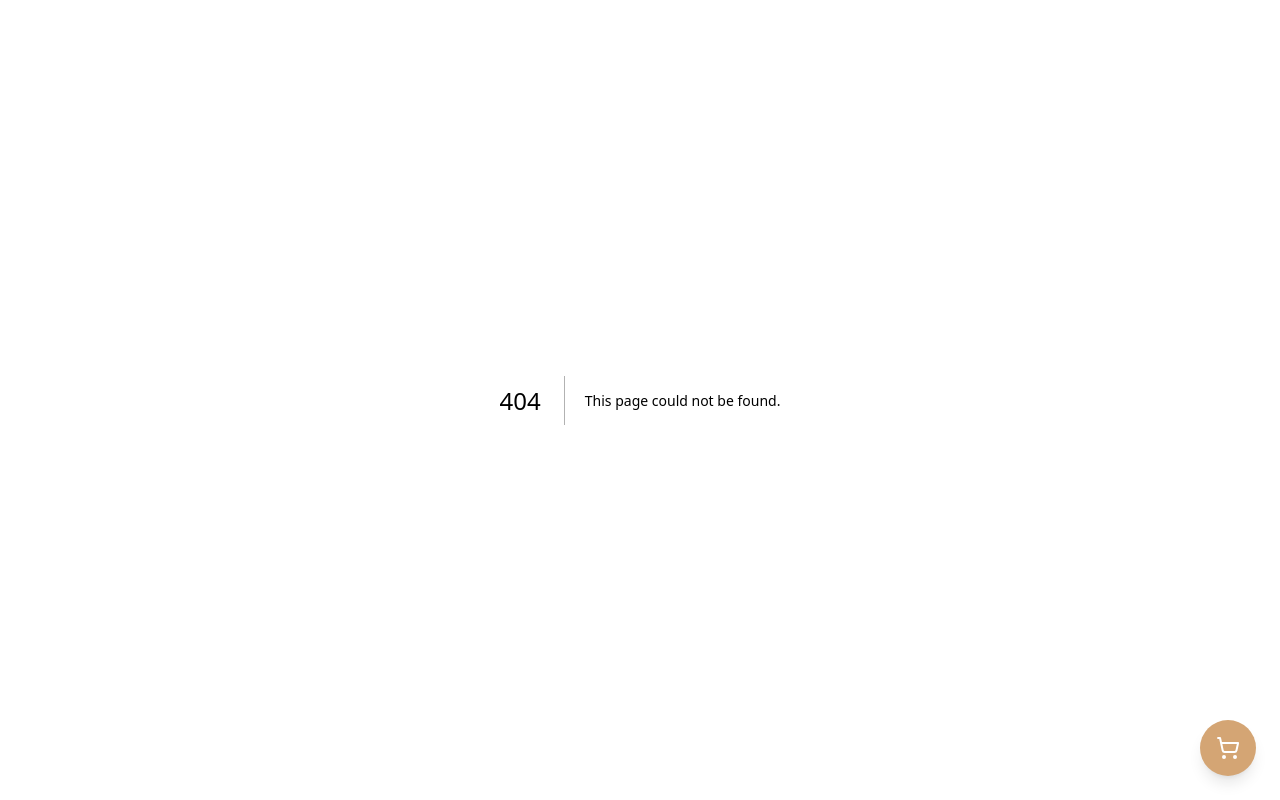
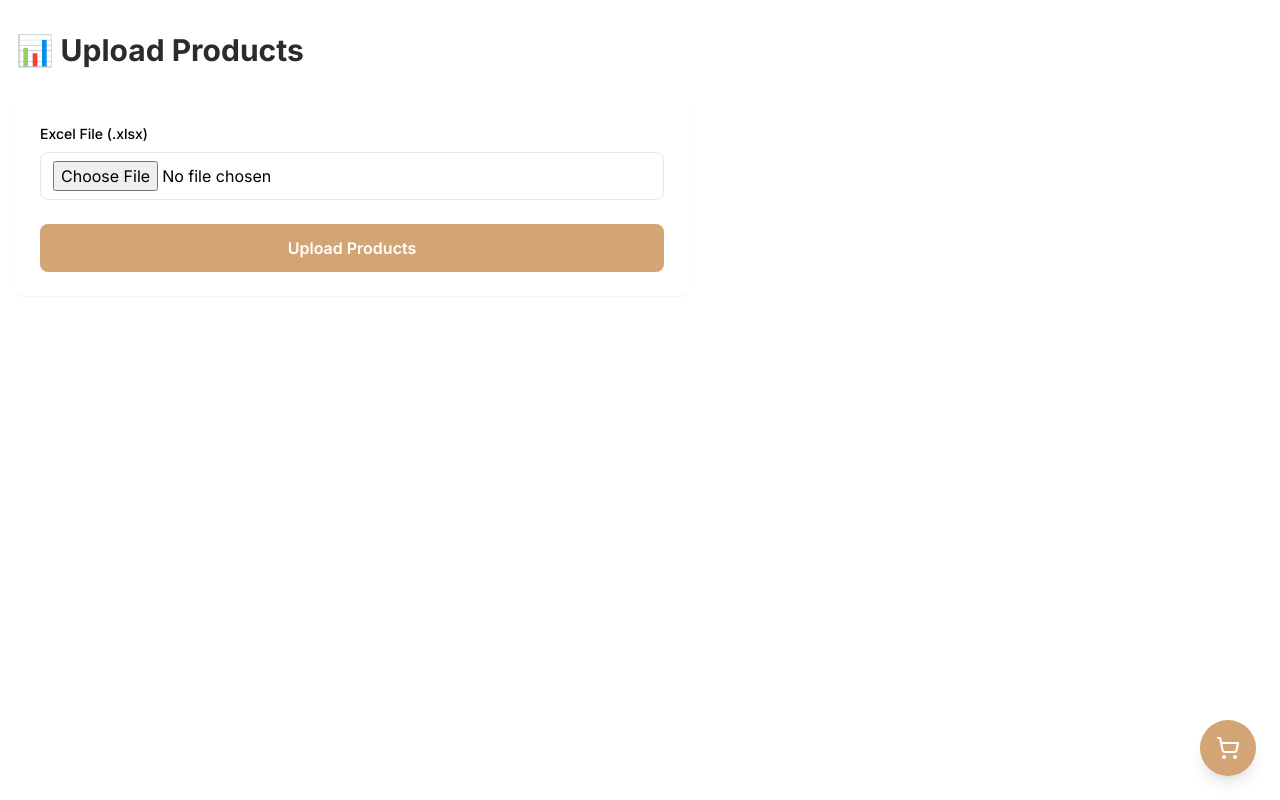
Before and after one commit to Nomac09/liquidation-nord, a Next.js app: page /ayooshi/upload in a window 1280 px wide. Before the commit this address had no page. Built offline with nearby package versions, Linux system fonts and the light colour scheme.

Commit message:
Add hidden admin panel at /ayooshi

```diff
--- /dev/null
+++ b/app/ayooshi/page.tsx
@@ -0,0 +1,5 @@
+import { redirect } from 'next/navigation'
+
+export default function AyooshiEntry() {
+  redirect('/ayooshi/dashboard')
+}
--- /dev/null
+++ b/app/ayooshi/upload/page.tsx
@@ -0,0 +1,83 @@
+'use client'
+
+import { useState } from 'react'
+
+export default function UploadPage() {
+  const [file, setFile] = useState<File | null>(null)
+  const [uploading, setUploading] = useState(false)
+  const [message, setMessage] = useState('')
+
+  const handleSubmit = async (e: React.FormEvent) => {
+    e.preventDefault()
+    if (!file) return
+
+    setUploading(true)
+    setMessage('')
+
+    const formData = new FormData()
+    formData.append('file', file)
+
+    try {
+      const response = await fetch('/api/upload-xlsx', {
+        method: 'POST',
+        body: formData,
+      })
+
+      const data = await response.json()
+
+      if (response.ok) {
+        setMessage(`✅ Uploaded ${data.imported} products, updated ${data.updated}`)
+        if (data.errors.length > 0) {
+          setMessage(prev => prev + `, ${data.errors.length} errors`)
+        }
+      } else {
+        setMessage(`❌ Error: ${data.error}`)
+      }
+    } catch (error) {
+      setMessage('❌ Upload failed')
+    } finally {
+      setUploading(false)
+    }
+  }
+
+  return (
+    <div className="container mx-auto px-4 py-8">
+      <h1 className="text-3xl font-bold text-anthracite mb-8">
+        📊 Upload Products
+      </h1>
+
+      <div className="bg-white p-6 rounded-lg shadow-sm max-w-2xl">
+        <form onSubmit={handleSubmit} className="space-y-6">
+          <div>
+            <label className="block text-sm font-medium mb-2">
+              Excel File (.xlsx)
+            </label>
+            <input
+              type="file"
+              accept=".xlsx"
+              onChange={(e) => setFile(e.target.files?.[0] || null)}
+              className="w-full px-3 py-2 border rounded-lg focus:outline-none focus:ring-2 focus:ring-oak"
+              required
+            />
+          </div>
+
+          <button
+            type="submit"
+            disabled={uploading}
+            className="w-full bg-oak text-white py-3 rounded-lg font-semibold hover:bg-anthracite transition-colors disabled:opacity-50"
+          >
+            {uploading ? 'Uploading...' : 'Upload Products'}
+          </button>
+
+          {message && (
+            <div className={`p-4 rounded-lg ${
+              message.includes('✅') ? 'bg-green-100 text-green-700' : 'bg-red-100 text-red-700'
+            }`}>
+              {message}
+            </div>
+          )}
+        </form>
+      </div>
+    </div>
+  )
+}
```
